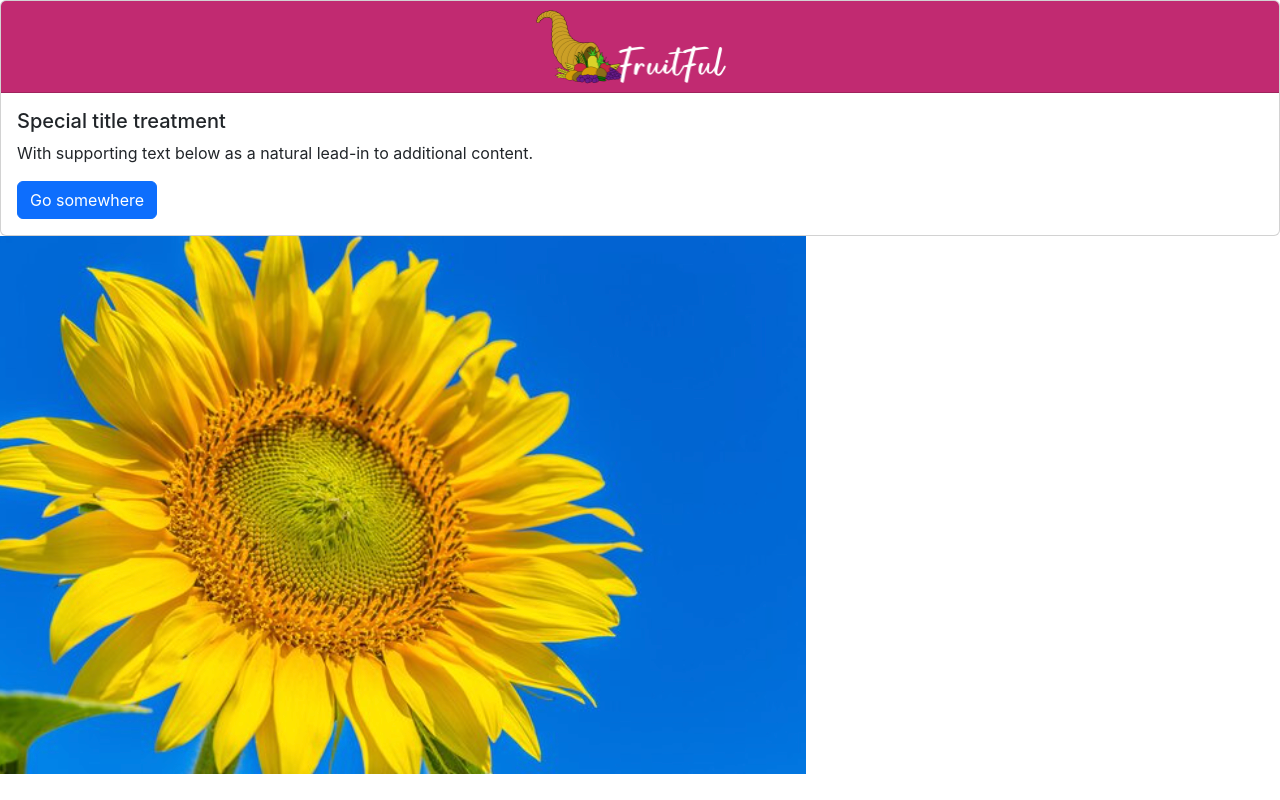
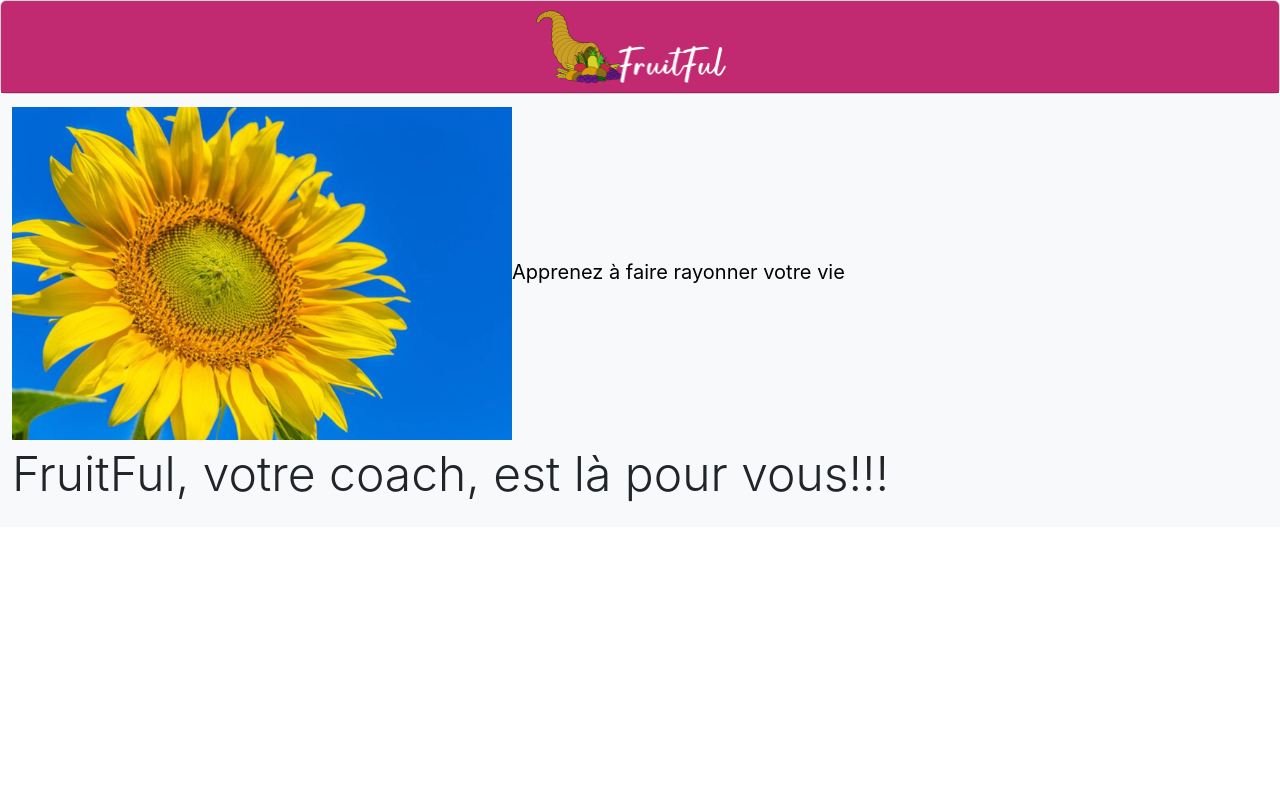
Before and after one commit to RomainVReco/fruitful-app, a React (Create React App) app: page /pageAccueil in a window 1280 px wide. Built offline with nearby package versions, Linux system fonts and the light colour scheme.

Commit message:
Inserton image + texte

```diff
--- a/src/components/Header.js
+++ b/src/components/Header.js
@@ -3,7 +3,6 @@ import Card from 'react-bootstrap/Card';
 
 function WithHeaderExample() {
   return (
-
     <Card>
       <Card.Header style={{ display: 'flex', justifyContent: 'center', alignItems: 'center', backgroundColor: '#C12A71', color: 'white' }}>
         <div style={{ marginRight: '10px' }}>
@@ -18,13 +17,6 @@ function WithHeaderExample() {
                 />
         </div>
         </Card.Header>
-      <Card.Body>
-        <Card.Title>Special title treatment</Card.Title>
-        <Card.Text>
-          With supporting text below as a natural lead-in to additional content.
-        </Card.Text>
-        <Button variant="primary">Go somewhere</Button>
-      </Card.Body>
     </Card>
   );
 }
--- a/src/components/Image1Accueil.js
+++ b/src/components/Image1Accueil.js
@@ -4,10 +4,21 @@ import logo from '../assets/tournesol.png'; // Assurez-vous de spécifier le bon
 
 function Image1Accueil() {
   return (
-    <div>
-      {/* Utilisation du composant Image de React Bootstrap */}
-      <Image src={logo} alt="Logo" fluid />
-    </div>
+    <nav class="navbar bg-body-tertiary">
+        <div class="container-fluid">
+            <a class="navbar-brand" href="#">
+                <Image src={logo} alt="Logo" width="500" class="d-inline-block align-text-top"/>
+                Apprenez à faire rayonner votre vie
+            </a>
+        </div>
+        <div className="container-fluid">
+            <div className="row">
+                <div className="col-12 text-center">
+                    <p className="display-5">FruitFul, votre coach, est là pour vous!!!</p>
+                </div>
+            </div>
+        </div>
+    </nav>
   );
 }
 
--- a/src/components/PageAccueil.js
+++ b/src/components/PageAccueil.js
@@ -1,46 +1,17 @@
 import React from "react";
 
-import PurpleRectangle from './PurpleRectangle';
 import Header from './Header';
 import Image1Accueil from './Image1Accueil'
-
-import GenericButton from './GenericButton'
-import Tache from './Tache';
 
 
 export default function PageAccueil () {
 
     return (
 
-    <div className="PageAccueil">
+    <div class="container-fluid" className="PageAccueil">
     <Header />
     <Image1Accueil />
-     {/*<PurpleRectangle /> */}
       {/* Autres composants ou contenu ici */}
     </div>
   );
 }
-
-
-//export default function App() {
-//export default App;
-
-    /*
-    <div className="App">
-      <header className="App-header">
-      </header>
-      <GenericButton label={'Valider'} buttonStyle={'boutonValider'} method={handleSubmit}/>
-      <GenericButton label={'Annuler'} buttonStyle={'boutonAnnuler'} method={handleSubmit}/>
-      <GenericButton label={'Valider'} buttonStyle={'boutonValider'} method={handleSubmit}/>
-      <Tache nomHabitude="Lire un livre" quota='20' quantiteQuota='pages' heure='10h30' />
-      <Tache nomHabitude="Lire un livre" quota='20' quantiteQuota='pages' heure='10h45' />
-    </div>
-
-    )
-}
-*/
-
-const handleSubmit = (event) => {
-    event.preventDefault()
-    console.log('Bouton cliqué')
-  }
--- a/src/components/PurpleRectangle.js
+++ /dev/null
@@ -1,9 +0,0 @@
-import React from 'react';
-
-function PurpleRectangle() {
-  return (
-    <div style={{ backgroundColor: 'purple', height: '200px', width: '100%', }}></div>
-  );
-}
-
-export default PurpleRectangle;
```
